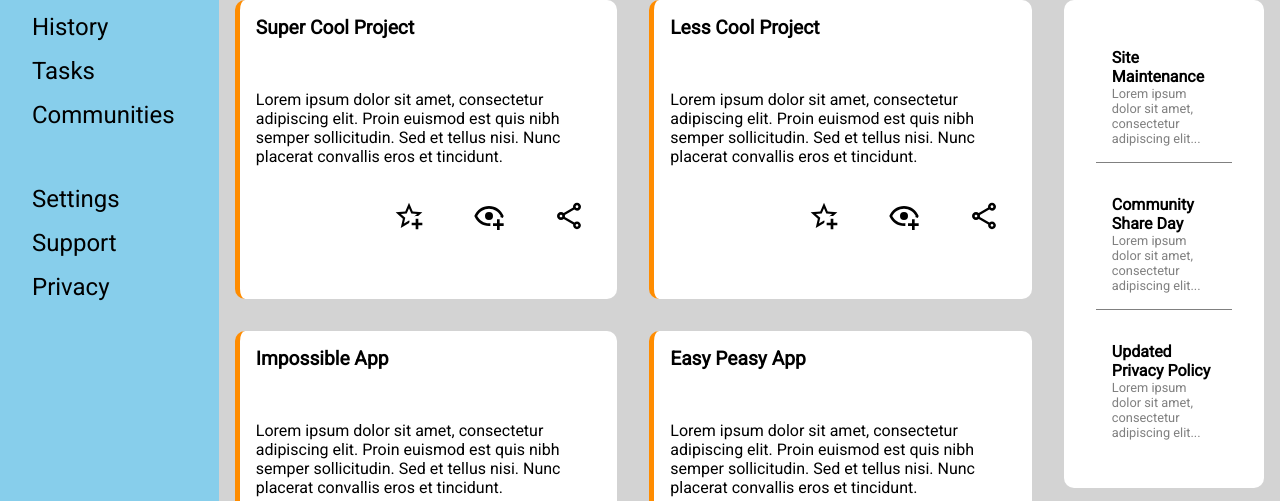
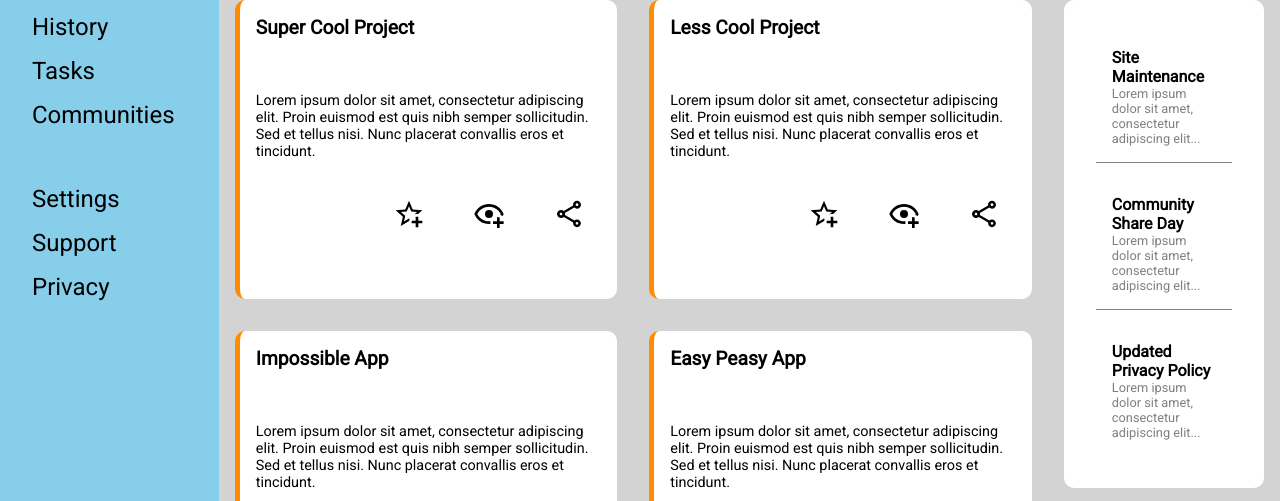
Before and after one commit to jmclau29/admin-dashboard, a plain HTML site: page index.html in a window 1280 px wide. Shown: the part 237-738 px from the top of the page. Drawn offline with Linux system fonts and the light colour scheme.

Commit message:
atttempts to make card text responsive

```diff
--- a/styles.css
+++ b/styles.css
@@ -165,6 +165,10 @@
     grid-template-rows: auto;
 }
 
+.project-card>p {
+    font-size: clamp(0.8rem, 1vw + 0.1rem, 1.1rem);
+}
+
 .project-card > div.links {
     padding-right: 1rem;
 }
```
